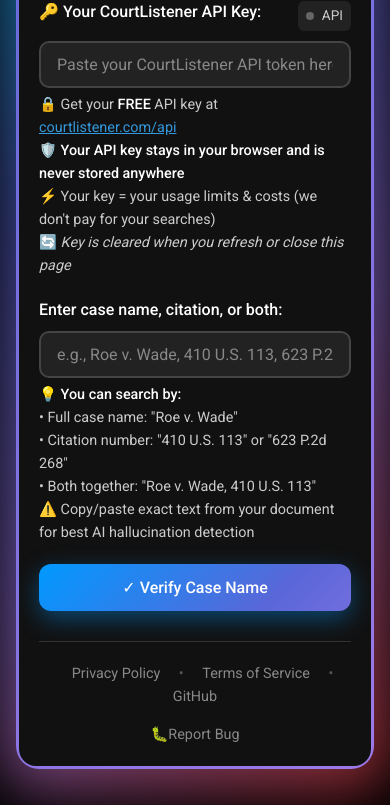
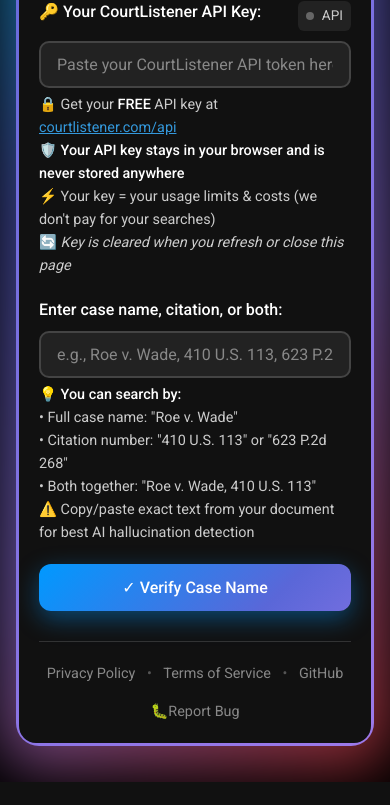
Before and after one commit to marchoag/citecheck, a Flask app: page / in a window 390 px wide. Shown: the part 181-986 px from the top of the page. After the commit the page ends 963 px from the top, so only its background shows below. Run offline with Flask 3, Linux system fonts and the light colour scheme.

Commit message:
Optimize footer spacing: Compact main links on single line - Remove excess margins from Privacy/Terms/GitHub links - Tighten bullet spacing to 8px for better mobile fit - Maintain bug report on separate line below

```diff
--- a/templates/index.html
+++ b/templates/index.html
@@ -80,11 +80,11 @@
     </div>
 
     <div style="text-align: center; margin-top: 30px; padding-top: 20px; border-top: 1px solid #333333; color: #888888; font-size: 0.9rem;">
-        <a href="/privacy" style="color: #888888; text-decoration: none; margin: 0 15px;">Privacy Policy</a>
-        <span style="color: #555555;">•</span>
-        <a href="/terms" style="color: #888888; text-decoration: none; margin: 0 15px;">Terms of Service</a>
-        <span style="color: #555555;">•</span>
-        <a href="https://github.com/marchoag/citecheck" target="_blank" style="color: #888888; text-decoration: none; margin: 0 15px;">GitHub</a>
+        <a href="/privacy" style="color: #888888; text-decoration: none;">Privacy Policy</a>
+        <span style="color: #555555; margin: 0 8px;"> • </span>
+        <a href="/terms" style="color: #888888; text-decoration: none;">Terms of Service</a>
+        <span style="color: #555555; margin: 0 8px;"> • </span>
+        <a href="https://github.com/marchoag/citecheck" target="_blank" style="color: #888888; text-decoration: none;">GitHub</a>
         <br>
         <a href="javascript:void(0)" onclick="showBugReport()" style="color: #888888; text-decoration: none; margin: 15px 0 0 0; display: inline-block;">🐛Report Bug</a>
     </div>
```
